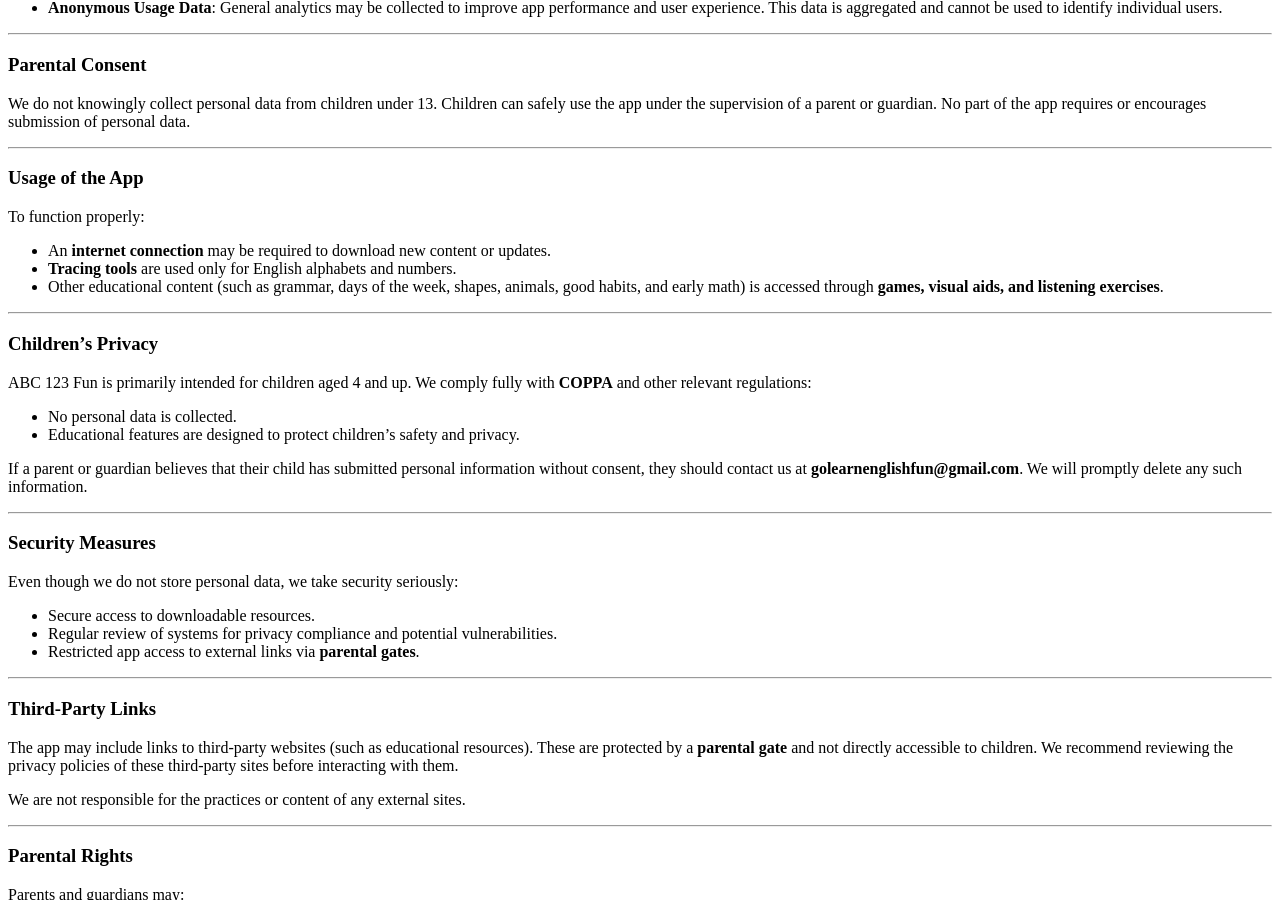
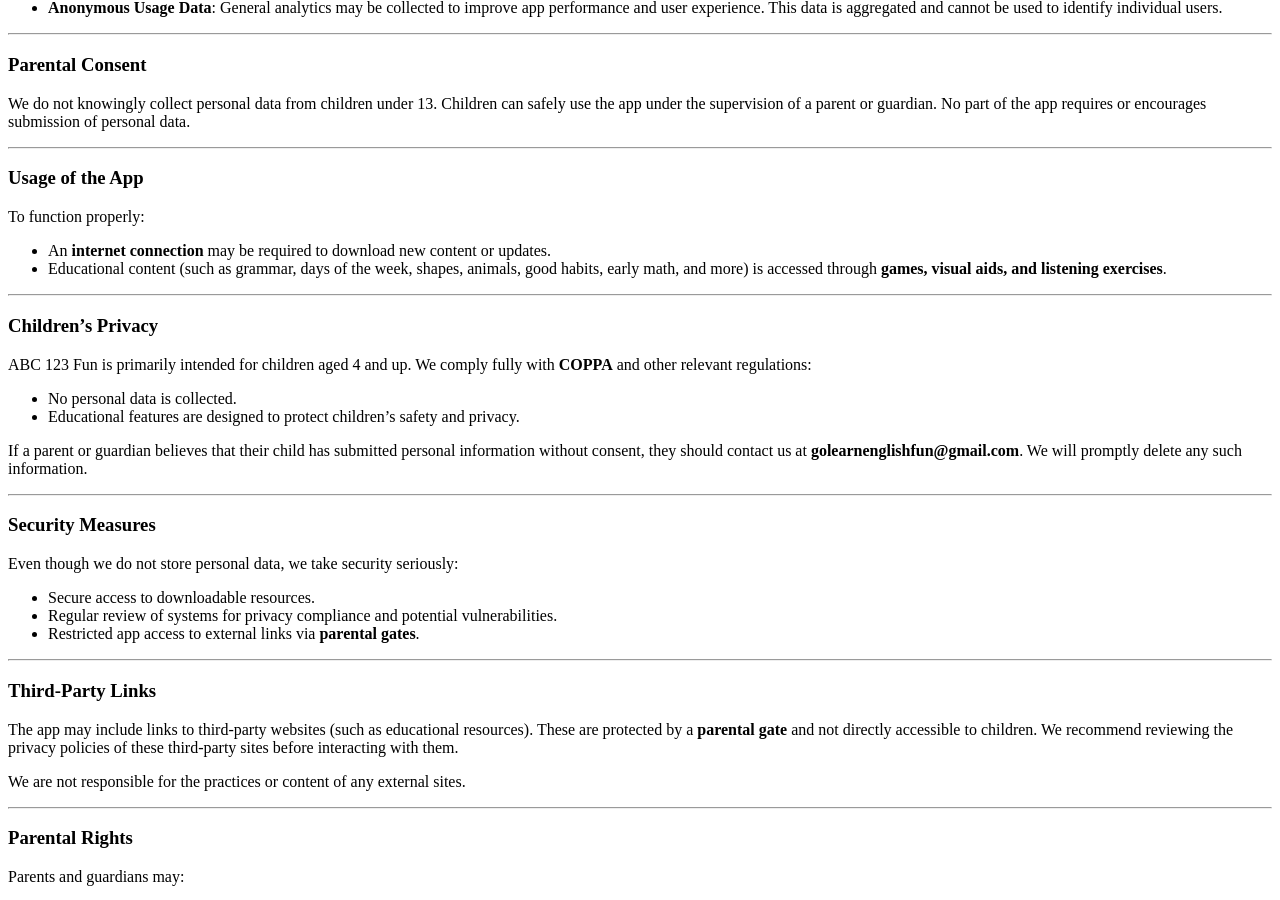
Before and after one commit to ABC123English/abc123english.github.io, a Jekyll site: the page built from privacy-policy.md, in a window 1280 px wide and 900 px high, scrolled down 438 px. Built offline with Jekyll 4.4.1, drawn with Linux system fonts in a browser that asks for light colours.

Commit message:
Update privacy-policy.md

```diff
--- a/privacy-policy.md
+++ b/privacy-policy.md
@@ -49,8 +49,7 @@
 
 To function properly:
 - An **internet connection** may be required to download new content or updates.
-- **Tracing tools** are used only for English alphabets and numbers.
-- Other educational content (such as grammar, days of the week, shapes, animals, good habits, and early math) is accessed through **games, visual aids, and listening exercises**.
+- Educational content (such as grammar, days of the week, shapes, animals, good habits, early math, and more) is accessed through **games, visual aids, and listening exercises**.
 
 ---
 
```
